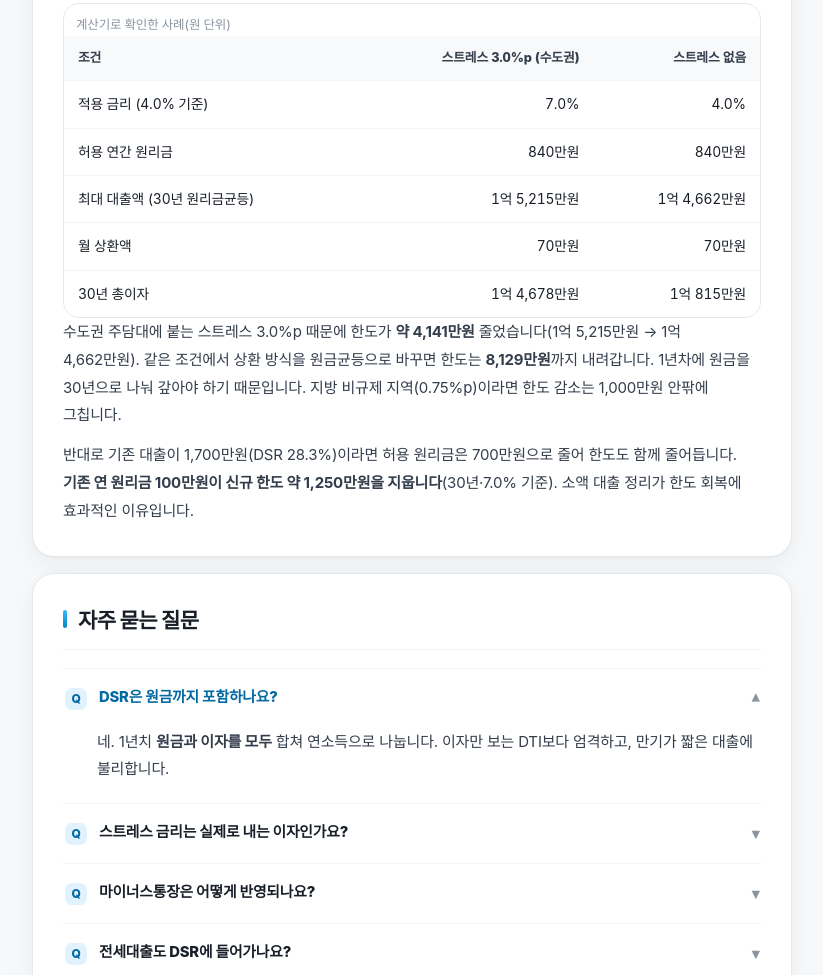
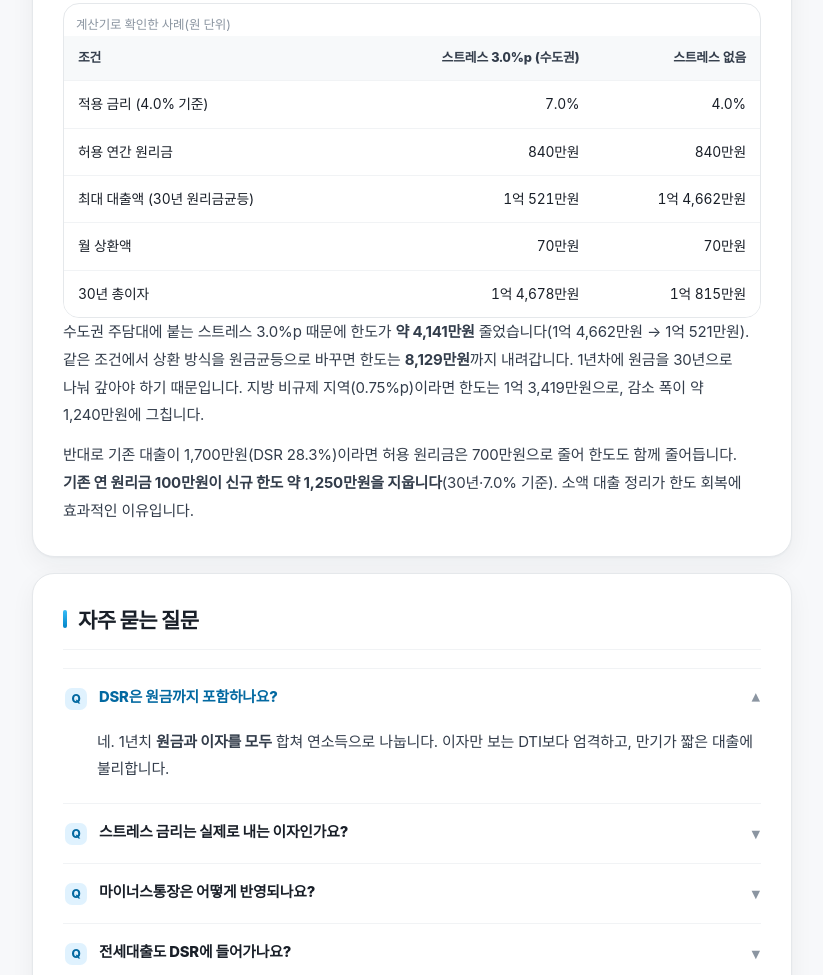
Before and after one commit to besunp1004-cmd/usefulkit, a plain HTML site: page dsr-limit.html in a window 1280 px wide. Shown: the part 5239-6214 px from the top of the page, without its empty margins (228-1051 px from the left). Drawn offline with Linux system fonts and the light colour scheme; a web font is replaced by a local one.

Commit message:
DSR 사례 표기 정정: 스트레스 3.0%p 최대 대출 1억 521만원

```diff
--- a/dsr-limit.html
+++ b/dsr-limit.html
@@ -397,13 +397,13 @@
           <tbody>
             <tr><td>적용 금리 (4.0% 기준)</td><td class="num">7.0%</td><td class="num">4.0%</td></tr>
             <tr><td>허용 연간 원리금</td><td class="num">840만원</td><td class="num">840만원</td></tr>
-            <tr><td>최대 대출액 (30년 원리금균등)</td><td class="num">1억 5,215만원</td><td class="num">1억 4,662만원</td></tr>
+            <tr><td>최대 대출액 (30년 원리금균등)</td><td class="num">1억 521만원</td><td class="num">1억 4,662만원</td></tr>
             <tr><td>월 상환액</td><td class="num">70만원</td><td class="num">70만원</td></tr>
             <tr><td>30년 총이자</td><td class="num">1억 4,678만원</td><td class="num">1억 815만원</td></tr>
           </tbody>
         </table>
       </div>
-      <p>수도권 주담대에 붙는 스트레스 3.0%p 때문에 한도가 <b>약 4,141만원</b> 줄었습니다(1억 5,215만원 → 1억 4,662만원). 같은 조건에서 상환 방식을 원금균등으로 바꾸면 한도는 <b>8,129만원</b>까지 내려갑니다. 1년차에 원금을 30년으로 나눠 갚아야 하기 때문입니다. 지방 비규제 지역(0.75%p)이라면 한도 감소는 1,000만원 안팎에 그칩니다.</p>
+      <p>수도권 주담대에 붙는 스트레스 3.0%p 때문에 한도가 <b>약 4,141만원</b> 줄었습니다(1억 4,662만원 → 1억 521만원). 같은 조건에서 상환 방식을 원금균등으로 바꾸면 한도는 <b>8,129만원</b>까지 내려갑니다. 1년차에 원금을 30년으로 나눠 갚아야 하기 때문입니다. 지방 비규제 지역(0.75%p)이라면 한도는 1억 3,419만원으로, 감소 폭이 약 1,240만원에 그칩니다.</p>
       <p>반대로 기존 대출이 1,700만원(DSR 28.3%)이라면 허용 원리금은 700만원으로 줄어 한도도 함께 줄어듭니다. <b>기존 연 원리금 100만원이 신규 한도 약 1,250만원을 지웁니다</b>(30년·7.0% 기준). 소액 대출 정리가 한도 회복에 효과적인 이유입니다.</p>
     </section>
 
```
